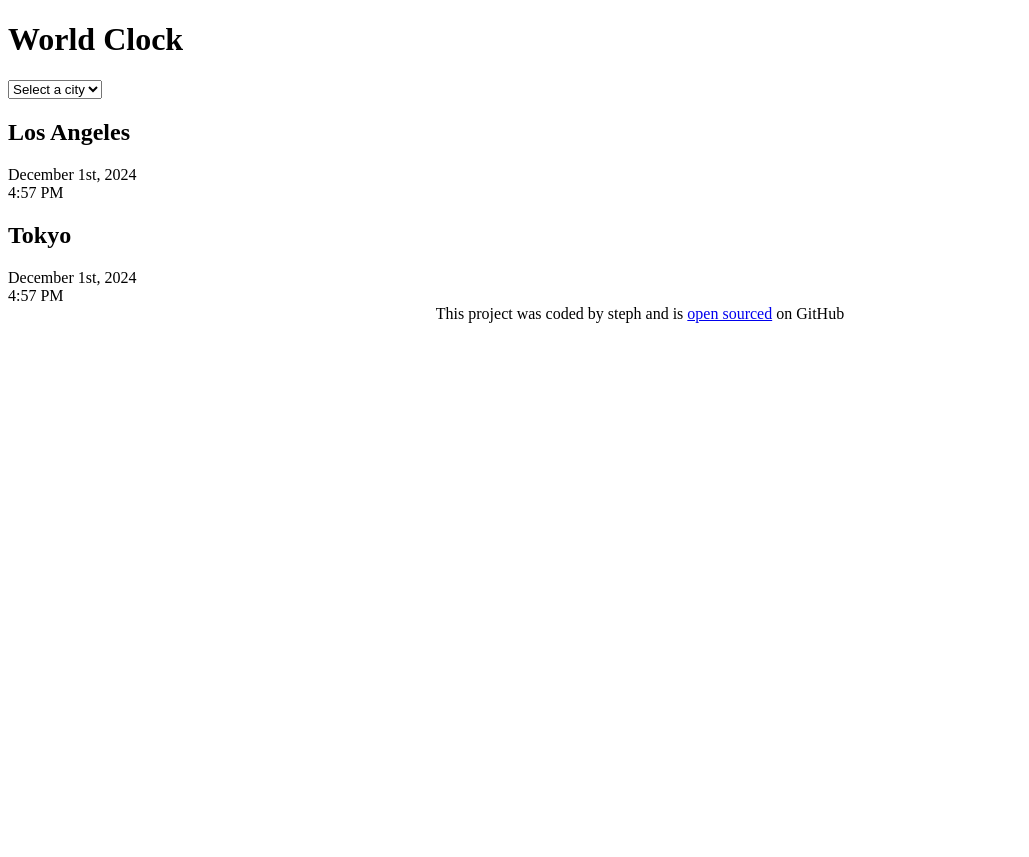
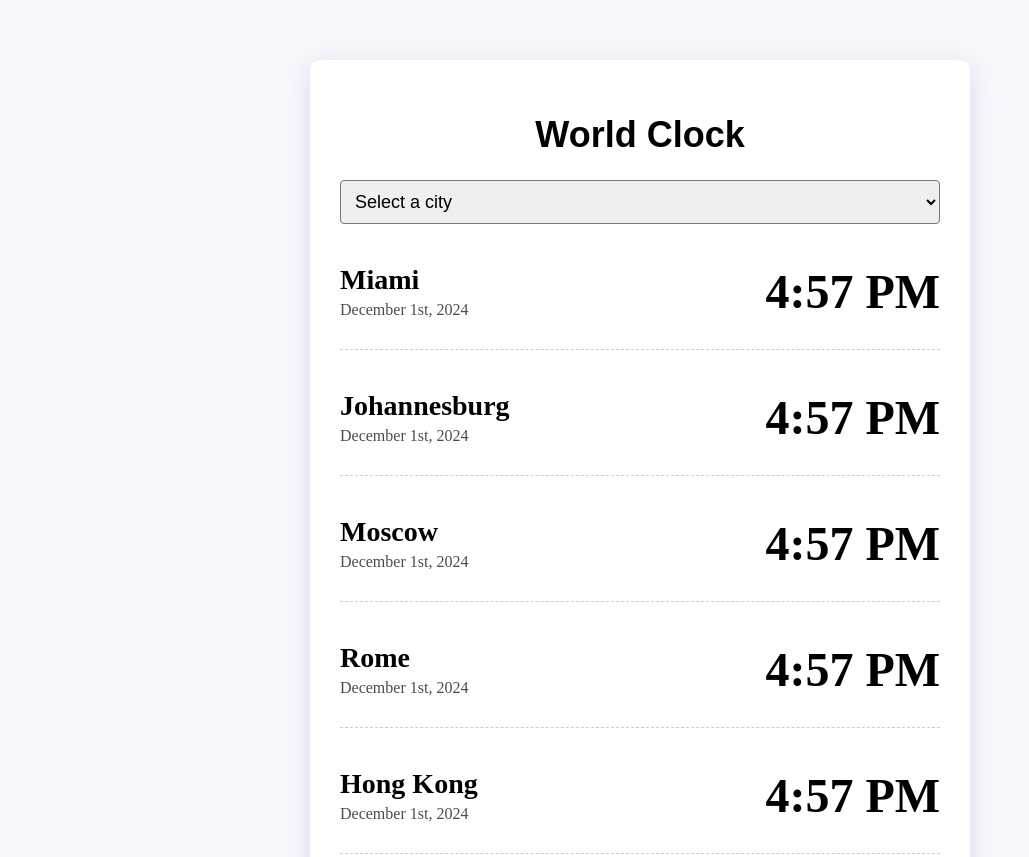
Before and after one commit to sjalcidor/World-Clock, a plain HTML site: page index.html in a window 1280 px wide. Shown: the top 857 px of the page, without its empty margins (0-1029 px from the left). Before the commit the page ends 800 px from the top, so only its background shows below. Drawn offline with Linux system fonts and the light colour scheme.

Commit message:
Added locations and basic CSS

```diff
--- a/index.html
+++ b/index.html
@@ -12,22 +12,49 @@
 
     <select>
         <option value="">Select a city</option>
-        <option value="">Miami</option>
+        <option value="">Current location</option>
+        <option value="">Honolulu</option>
+        <option value="">Anchorage</option>
+        <option value="">Los Angeles</option>
+        <option value="">Salt Lake City</option>
+        <option value="">Chicago</option>
         <option value="">New York</option>
-        <option value="">LA</option>
     </select>
 
 <div class="city">
-<h2>Los Angeles</h2>
+    <div>
+<h2>Miami</h2>
 <div class="date">December 1st, 2024</div>
+</div>
 <div class="time"> 4:57 PM</div>
 </div>
-
 <div class="city">
-    <h2>Tokyo</h2>
-    <div class="date">December 1st, 2024</div>
-    <div class="time"> 4:57 PM</div>
-    </div>
+    <div>
+<h2>Johannesburg</h2>
+<div class="date">December 1st, 2024</div>
+</div>
+<div class="time"> 4:57 PM</div>
+</div>
+<div class="city">
+    <div>
+<h2>Moscow</h2>
+<div class="date">December 1st, 2024</div>
+</div>
+<div class="time"> 4:57 PM</div>
+</div>
+<div class="city">
+    <div>
+<h2>Rome</h2>
+<div class="date">December 1st, 2024</div>
+</div>
+<div class="time"> 4:57 PM</div>
+</div>
+<div class="city">
+    <div>
+<h2>Hong Kong</h2>
+<div class="date">December 1st, 2024</div>
+</div>
+<div class="time"> 4:57 PM</div>
 </div>
 
     <footer>This project was coded by steph and is <a href="https://github.com/sjalcidor/World-Clock" target="_blank">open sourced</a> on GitHub</footer>
--- a/src/style.css
+++ b/src/style.css
@@ -1,3 +1,54 @@
+body {
+    background-color: #f9f7fe;
+}
+.container{
+    max-width: 600px;
+    margin: 60px auto;
+    background: white;
+    padding: 30px;
+    border-radius: 10px;
+    box-shadow: rgba(100, 100, 111, 0.2) 0px 7px 29px 0px;
+}
+select{
+    display: block;
+    width: 100%;
+    font-size:18px;
+    border-radius: 4px;
+    padding: 10px;
+}
+.city{
+    display: flex;
+    margin: 10px 0;
+    justify-content: space-between;
+    padding: 30px 0;
+    border-bottom: 1px dashed rgba(0, 0, 0, 0.2);
+}
+.city:last-child{
+    border: none;
+}
+.date{
+    opacity: 0.7;
+}
+h1{
+    text-align: center;
+    font-family: sans-serif;
+    font-size: 36px;
+}
+h2{
+    font-size: 28px;
+    margin: 0 0 5px;
+}
+.time{
+    font-size: 48px;
+    font-weight: bold;
+}
+.time small{
+    font-size: 24px;
+    vertical-align: middle;
+    line-height: 48px;
+}
 footer{
     text-align: center;
+    font-size: 18px;
+    color: rgba(0, 0, 0, 0.8);
 }
```
